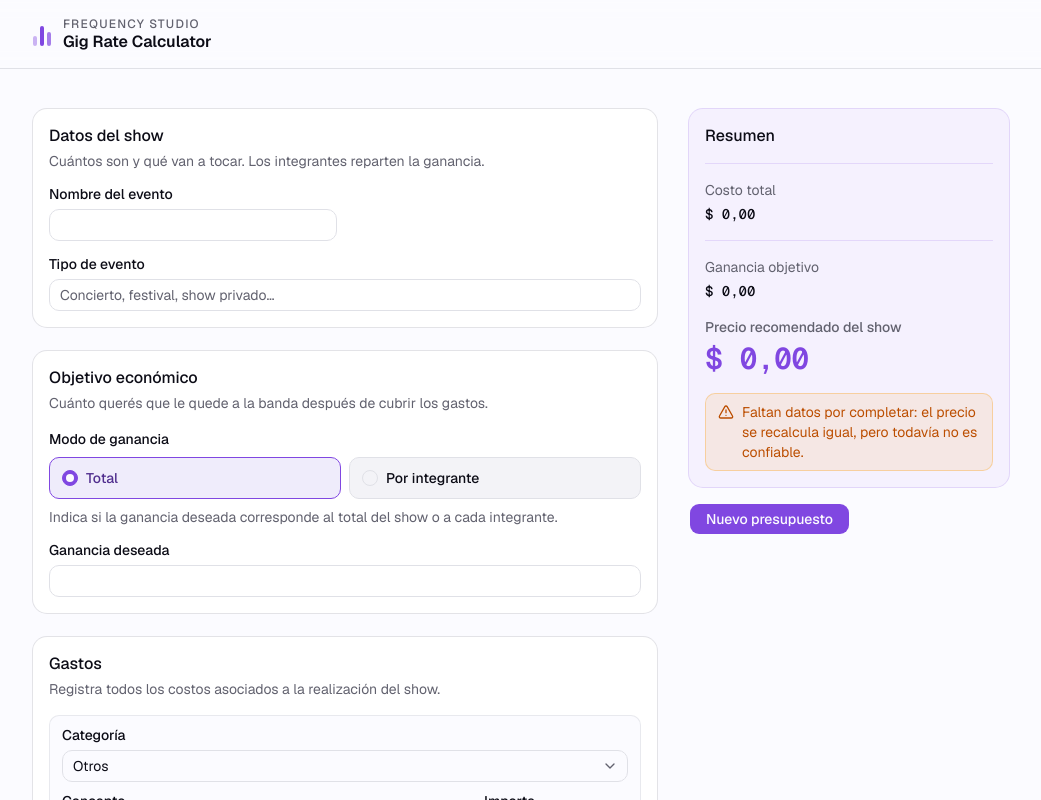
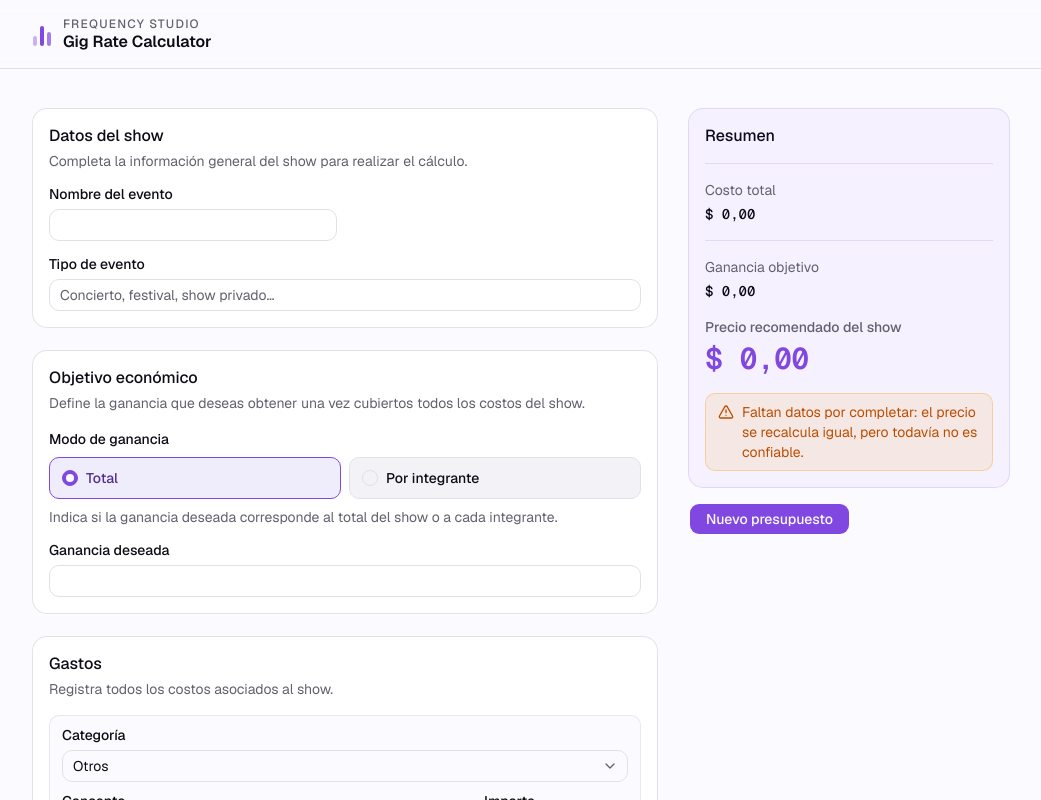
Before and after one commit to FrequencyStudio-dev/gig-rate-calculator-fe, a Next.js app: page / in a window 1280 px wide. Shown: the top 800 px of the page, without its empty margins (119-1160 px from the left). Built offline with nearby package versions, Linux system fonts and the light colour scheme.

Commit message:
style: improve UI descriptions

```diff
--- a/components/BudgetCalculator.tsx
+++ b/components/BudgetCalculator.tsx
@@ -59,8 +59,7 @@ export function BudgetCalculator() {
                 <h2>Datos del show</h2>
               </CardTitle>
               <CardDescription>
-                Cuántos son y qué van a tocar. Los integrantes reparten la
-                ganancia.
+                Completa la información general del show para realizar el cálculo.
               </CardDescription>
             </CardHeader>
             <CardContent>
@@ -78,8 +77,7 @@ export function BudgetCalculator() {
                 <h2>Objetivo económico</h2>
               </CardTitle>
               <CardDescription>
-                Cuánto querés que le quede a la banda después de cubrir los
-                gastos.
+                Define la ganancia que deseas obtener una vez cubiertos todos los costos del show.
               </CardDescription>
             </CardHeader>
             <CardContent>
@@ -98,7 +96,7 @@ export function BudgetCalculator() {
                 <h2>Gastos</h2>
               </CardTitle>
               <CardDescription>
-                Registra todos los costos asociados a la realización del show.
+                Registra todos los costos asociados al show.
               </CardDescription>
             </CardHeader>
             <CardContent>
```
